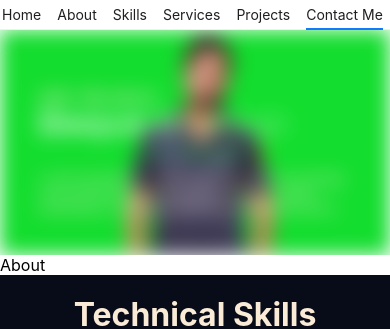
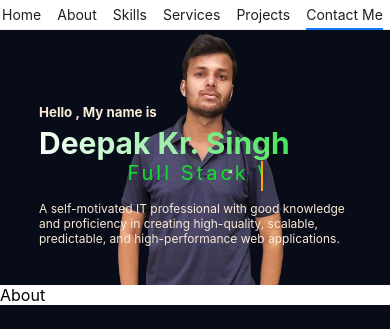
Before and after one commit to Deepak986786/dks-portfolio, a React (Create React App) app: page / in a window 390 px wide. Shown: the top 329 px of the page. Built offline with nearby package versions, Linux system fonts and the light colour scheme.

Commit message:
bg-color-change

```diff
--- a/src/App.css
+++ b/src/App.css
@@ -112,19 +112,23 @@
     background-size: contain;
     background-repeat: no-repeat;
     background-position: center;
-    background-color: var(--bg-green);
-    filter: blur(10px);
+    background-color: var(--bg-color);
+    /* filter: blur(1px); */
   }
   .title{
     font-size: 20px;
+    z-index: 999;
   }
   .title-item{
       height: 30px;
       font-size: 20px;
       border-right: 2px solid orange;
+      margin-bottom: 10px;
   }
   .intro{
     font-size: smaller;
+    margin-top: 15px;
+    margin-bottom: 5px;
   }
   .name{
     font-size: 30px;
```
